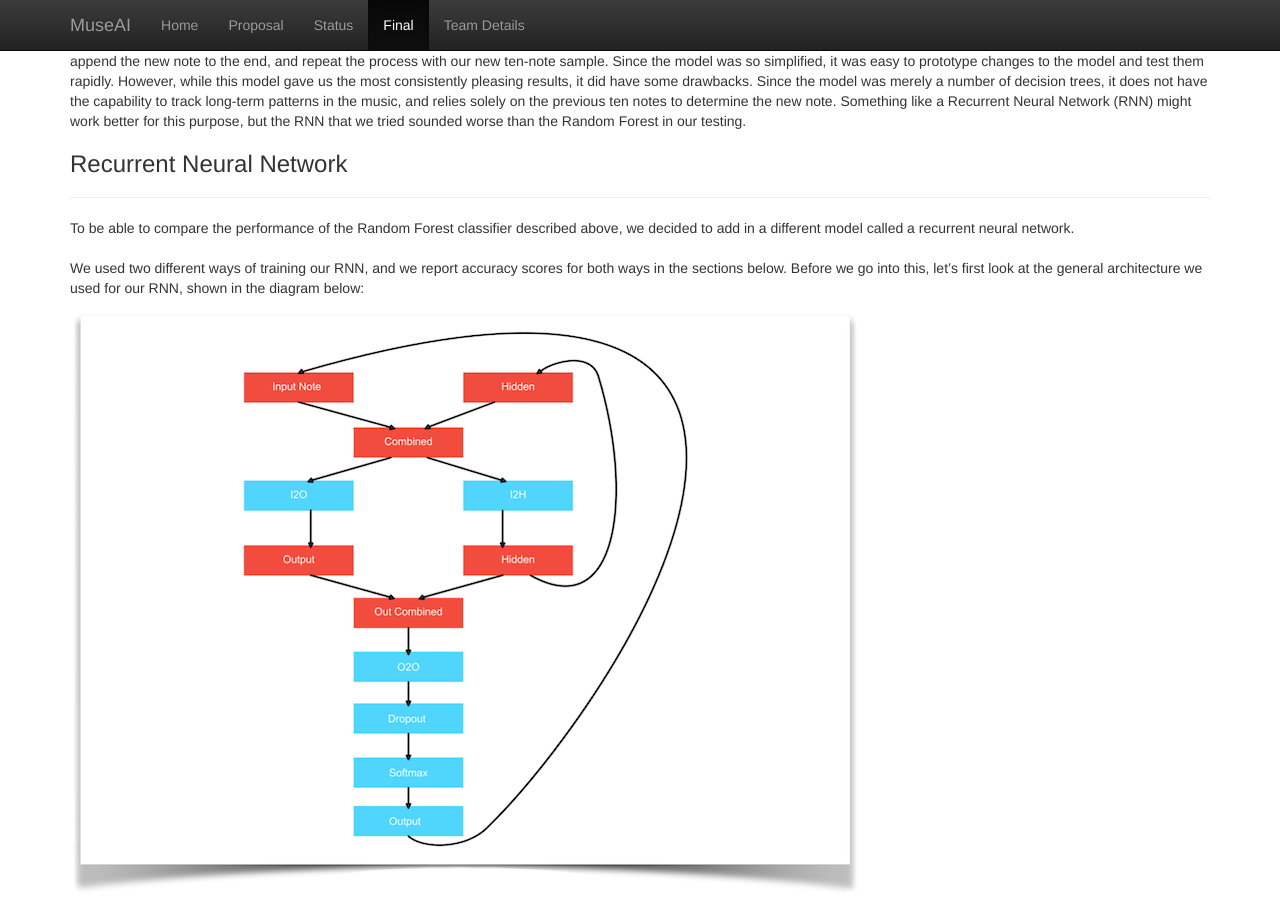
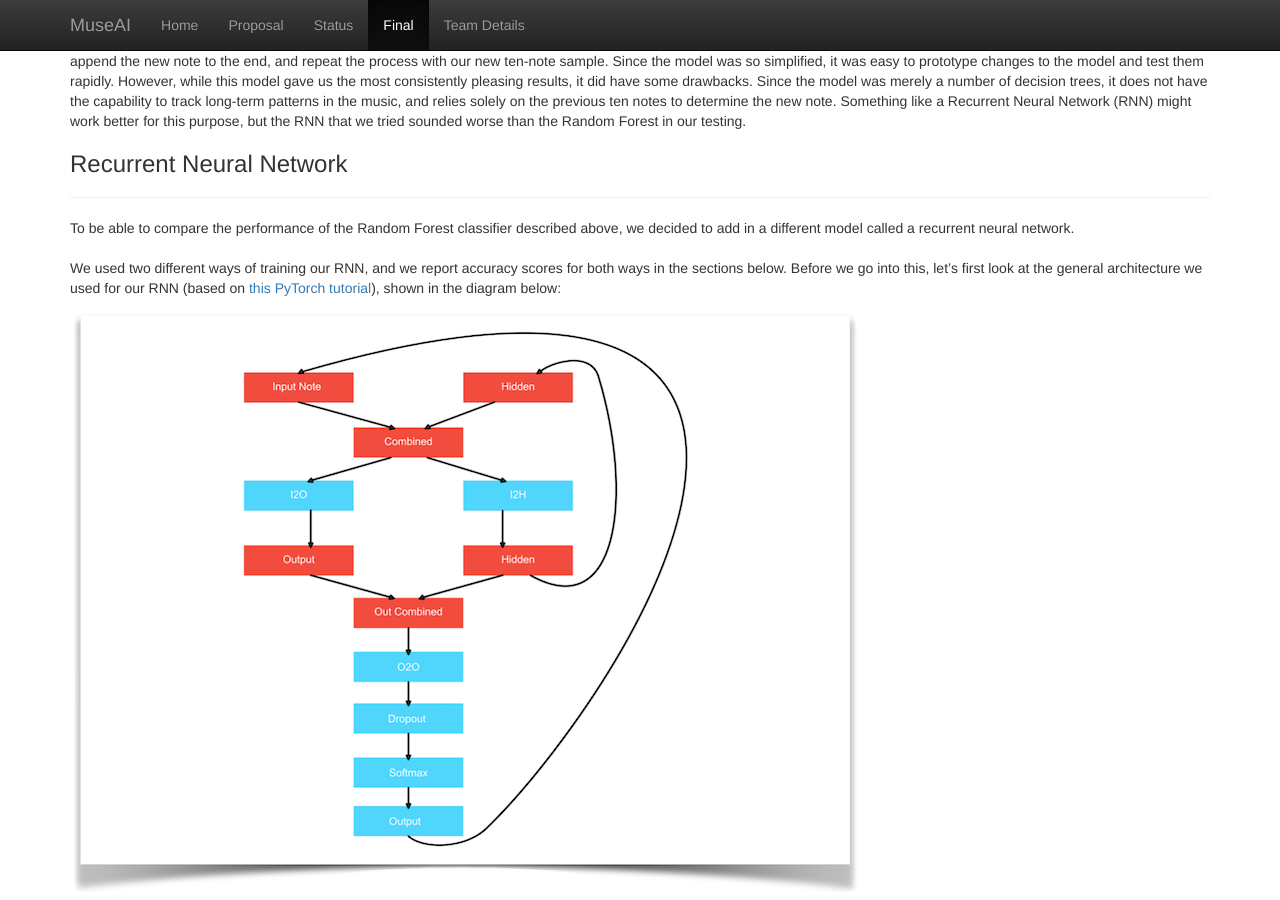
Before and after one commit to DylanAgiman/MuseAI, a Jekyll site: the page built from docs/final.md, in a window 1280 px wide and 900 px high, scrolled down 1139 px. Built offline with Jekyll 4.4.1, drawn with Linux system fonts in a browser that asks for light colours; some of the changed text lies outside the part shown.

```diff
--- a/docs/final.md
+++ b/docs/final.md
@@ -29,7 +29,7 @@ The Random Forest was the model that we began with, and it turned out to be the
 
 To be able to compare the performance of the Random Forest classifier described above, we decided to add in a different model called a recurrent neural network.
 <br /><br />
-We used two different ways of training our RNN, and we report accuracy scores for both ways in the sections below. Before we go into this, let’s first look at the general architecture we used for our RNN, shown in the diagram below:
+We used two different ways of training our RNN, and we report accuracy scores for both ways in the sections below. Before we go into this, let’s first look at the general architecture we used for our RNN (based on [this PyTorch tutorial](https://pytorch.org/tutorials/intermediate/char_rnn_generation_tutorial.html)), shown in the diagram below:
 
 ![General RNN Architecture](rnn_arch2.png)
 
```
Also changed, not shown: other parts of docs/final.md (+1 -1 lines).
